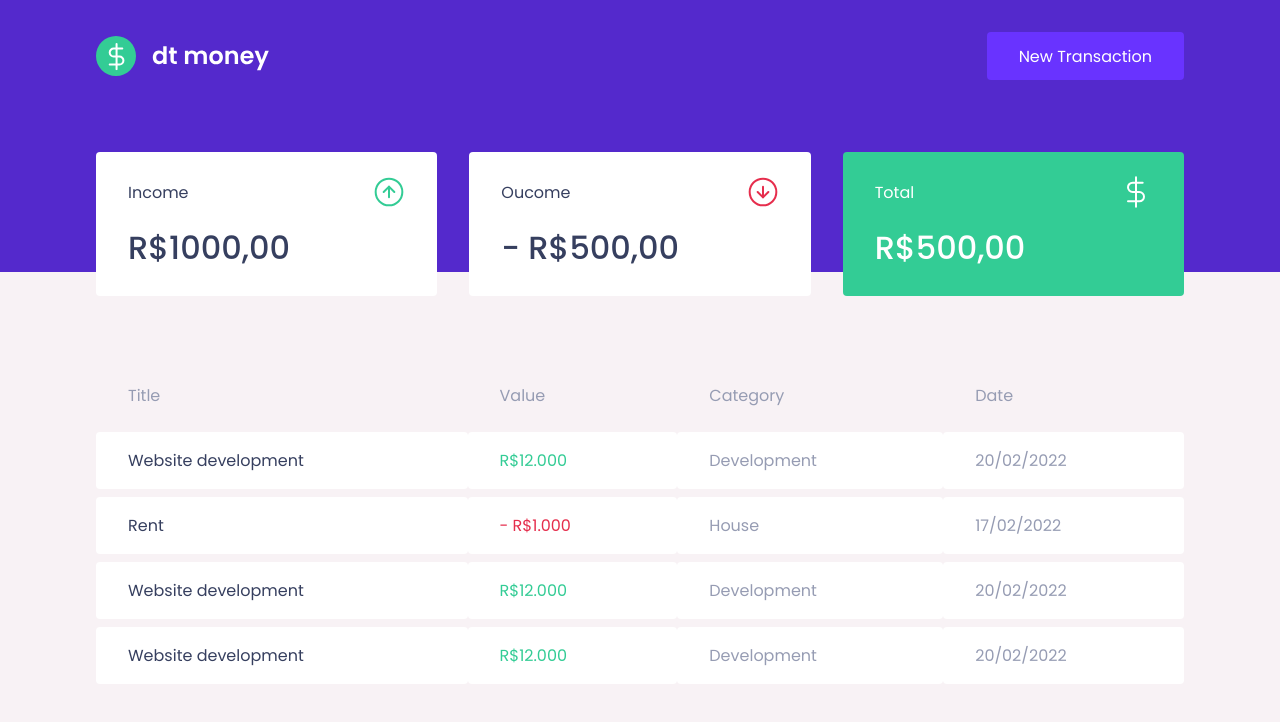
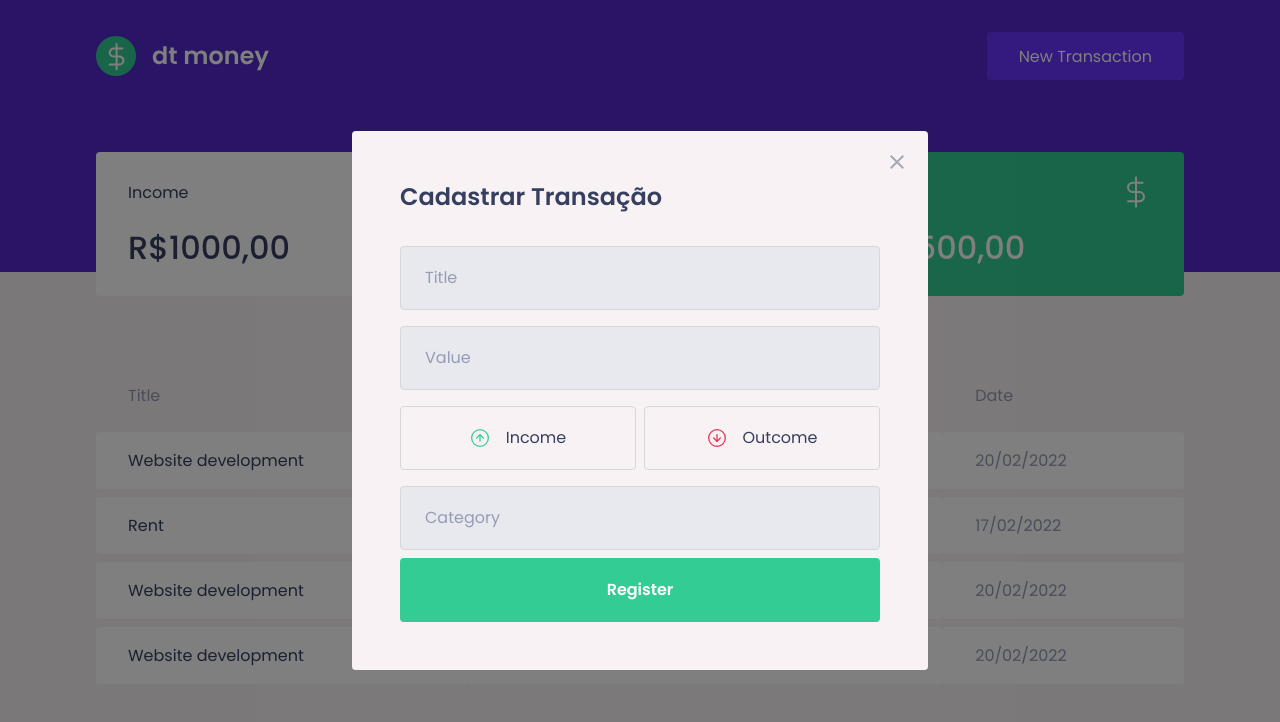
Before and after one commit to wtaiatella/Rocketseat, a React (Create React App) app in the folder Ignite/reactjs/dtmoney/: page / in a window 1280 px wide. Both pictures are taken after a click on the button "New Transaction". Shown: the top 722 px of the page. Built offline with nearby package versions, Linux system fonts and the light colour scheme; no server answers; what miragejs would draw is missing.

Commit message:
chore:dtmoney: add modal page for new transactions

```diff
--- a/Ignite/reactjs/dtmoney/package.json
+++ b/Ignite/reactjs/dtmoney/package.json
@@ -14,10 +14,13 @@
 		"typescript": "^4.4.2"
 	},
 	"dependencies": {
+		"@types/react-modal": "^3.13.1",
 		"axios": "^0.26.1",
 		"miragejs": "^0.1.43",
+		"polished": "^4.2.2",
 		"react": "^18.0.0",
 		"react-dom": "^18.0.0",
+		"react-modal": "^3.14.4",
 		"react-scripts": "5.0.1",
 		"styled-components": "^5.3.5",
 		"web-vitals": "^2.1.0"
--- a/Ignite/reactjs/dtmoney/public/index.html
+++ b/Ignite/reactjs/dtmoney/public/index.html
@@ -17,7 +17,7 @@
 	</head>
 
 	<body>
+		<div id="root"></div>
 		<noscript>You need to enable JavaScript to run this app.</noscript>
-		<div id="root"></div>
 	</body>
 </html>
--- a/Ignite/reactjs/dtmoney/src/App.tsx
+++ b/Ignite/reactjs/dtmoney/src/App.tsx
@@ -1,12 +1,34 @@
 import { Dashboard } from './components/Dashboard/Index';
 import { Header } from './components/Header';
 import { GlobalStyle } from './styles/global';
+import { useState } from 'react';
+import { NewTrasactionModal } from './components/TransactionModal';
+import Modal from 'react-modal';
+
+Modal.setAppElement('#root');
 
 export function App() {
+	const [isNewTransactionModalOpen, setIsNewTransactionModalOpen] =
+		useState(false);
+
+	function handleOpenNewTransactionModal() {
+		setIsNewTransactionModalOpen(true);
+	}
+
+	function handleCloseNewTransactionModal() {
+		setIsNewTransactionModalOpen(false);
+	}
+
 	return (
 		<>
-			<Header />
+			<Header onOpenNewTransaction={handleOpenNewTransactionModal} />
 			<Dashboard />
+
+			<NewTrasactionModal
+				isOpen={isNewTransactionModalOpen}
+				onRequestClose={handleCloseNewTransactionModal}
+			/>
+
 			<GlobalStyle />
 		</>
 	);
--- a/Ignite/reactjs/dtmoney/src/components/Header/index.tsx
+++ b/Ignite/reactjs/dtmoney/src/components/Header/index.tsx
@@ -1,12 +1,19 @@
 import logoImg from '../../assets/logo.svg';
 import { Container, Content } from './styles';
 
-export function Header() {
+interface headerProps {
+	onOpenNewTransaction: () => void;
+}
+
+export function Header({ onOpenNewTransaction }: headerProps) {
 	return (
 		<Container>
 			<Content>
 				<img src={logoImg} alt='dt money' />
-				<button type='button'> New Transaction </button>
+				<button type='button' onClick={onOpenNewTransaction}>
+					{' '}
+					New Transaction{' '}
+				</button>
 			</Content>
 		</Container>
 	);
--- /dev/null
+++ b/Ignite/reactjs/dtmoney/src/components/TransactionModal/index.tsx
@@ -0,0 +1,56 @@
+import Modal from 'react-modal';
+import closeImg from '../../assets/close.svg';
+import { Container, TransactionTypeContainer } from './styles';
+import incomeImg from '../../assets/income.svg';
+import outcomeImg from '../../assets/outcome.svg';
+
+interface NewTransactionModalProps {
+	isOpen: boolean;
+	onRequestClose: () => void;
+}
+
+export function NewTrasactionModal({
+	isOpen,
+	onRequestClose,
+}: NewTransactionModalProps) {
+	return (
+		<Modal
+			isOpen={isOpen}
+			onRequestClose={onRequestClose}
+			overlayClassName='react-modal-overlay'
+			className='react-modal-content'
+		>
+			<button
+				type='button'
+				onClick={onRequestClose}
+				className='react-modal-close'
+			>
+				<img src={closeImg} alt='Close modal' />
+			</button>
+
+			<Container>
+				<h2>Cadastrar Transação</h2>
+
+				<input placeholder='Title' />
+
+				<input type='number' placeholder='Value' />
+
+				<TransactionTypeContainer>
+					<button type='button'>
+						<img src={incomeImg} alt='Income' />
+						<span>Income</span>
+					</button>
+
+					<button type='button'>
+						<img src={outcomeImg} alt='Outcome' />
+						<span>Outcome</span>
+					</button>
+				</TransactionTypeContainer>
+
+				<input type='text' placeholder='Category' />
+
+				<button type='submit'>Register</button>
+			</Container>
+		</Modal>
+	);
+}
--- /dev/null
+++ b/Ignite/reactjs/dtmoney/src/components/TransactionModal/styles.ts
@@ -0,0 +1,77 @@
+import styled from 'styled-components';
+
+export const Container = styled.form`
+	h2 {
+		color: var(--text-title);
+		font-size: 1.5rem;
+		margin-bottom: 2rem;
+	}
+
+	input {
+		width: 100%;
+		padding: 0 1.5rem;
+		height: 4rem;
+		border-radius: 0.25rem;
+		border: 1px solid #d7d7d7;
+		background: #e7e9ee;
+
+		font-weight: 400;
+		font-size: 1rem;
+
+		&::placeholder {
+			color: var(--text-body);
+		}
+
+		& + input {
+			margin-top: 1rem;
+		}
+	}
+
+	button[type='submit'] {
+		width: 100%;
+		padding: 0 1.5rem;
+		height: 4rem;
+		background: var(--green);
+		color: #fff;
+		border-radius: 0.25rem;
+		border: 0;
+		font-size: 1rem;
+		margin-top: 0.5rem;
+		font-weight: 600;
+
+		transition: filter 0.2s;
+
+		&:hover {
+			filter: brightness(0.9);
+		}
+	}
+`;
+
+export const TransactionTypeContainer = styled.div`
+	margin: 1rem 0;
+	display: grid;
+	grid-template-columns: 1fr 1fr;
+	gap: 0.5rem;
+
+	button {
+		height: 4rem;
+		border: 1px solid #d7d7d7;
+		border-radius: 0.25rem;
+		background: transparent;
+		display: flex;
+		align-items: center;
+		justify-content: center;
+	}
+
+	img {
+		width: 20px;
+		height: 20px;
+	}
+
+	span {
+		display: inline-block;
+		margin-left: 1rem;
+		font-size: 1rem;
+		color: var(--text-title);
+	}
+`;
--- a/Ignite/reactjs/dtmoney/src/styles/global.ts
+++ b/Ignite/reactjs/dtmoney/src/styles/global.ts
@@ -62,7 +62,40 @@
 	cursor: not-allowed;
 }
 
+.react-modal-overlay {
+background: rgba(0, 0, 0, 0.5);
+position: fixed;
+top: 0;
+bottom: 0;
+right: 0;
+left: 0;
+display: flex;
+align-items: center;
+justify-content: center;
+}
 
+.react-modal-content {
+	width: 100%;
+	max-width: 576px;
+	background: var(--background);
+	padding: 3rem;
+	position: relative;
+	border-radius: 0.24rem;
 
+}
+
+.react-modal-close {
+	position: absolute;
+	right: 1.5rem;
+	top: 1.5rem;
+	border: 0;
+	background: transparent;
+
+	transition: filter 0.2s;
+
+	&:hover {
+		filter: brightness(0.8)
+	}
+}
 
 `;
```
Also changed, not shown: 1 other file (tests, documents, lock files or other folders).
